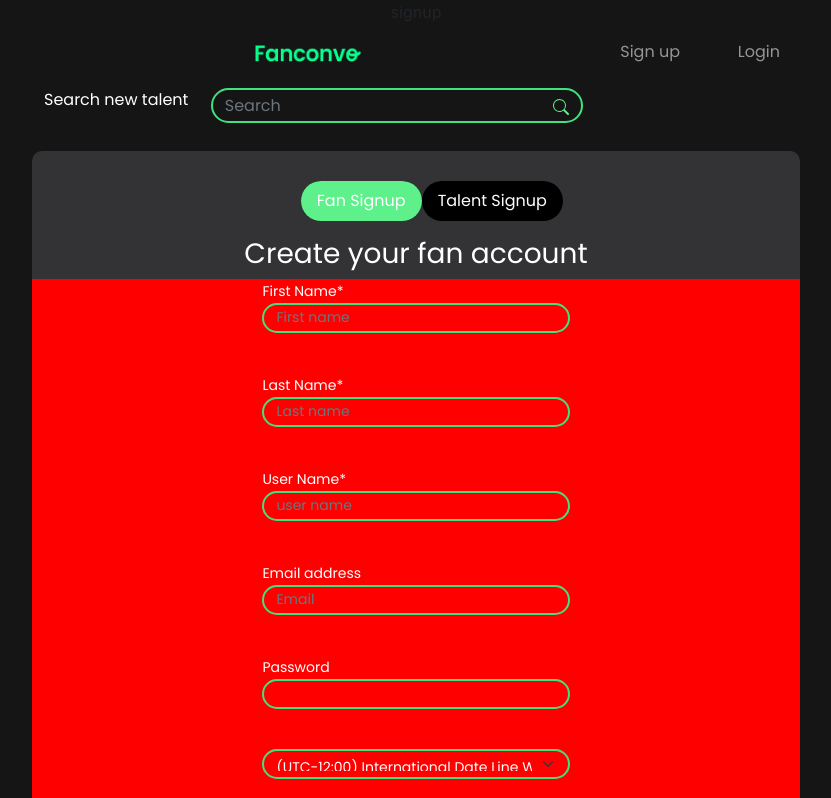
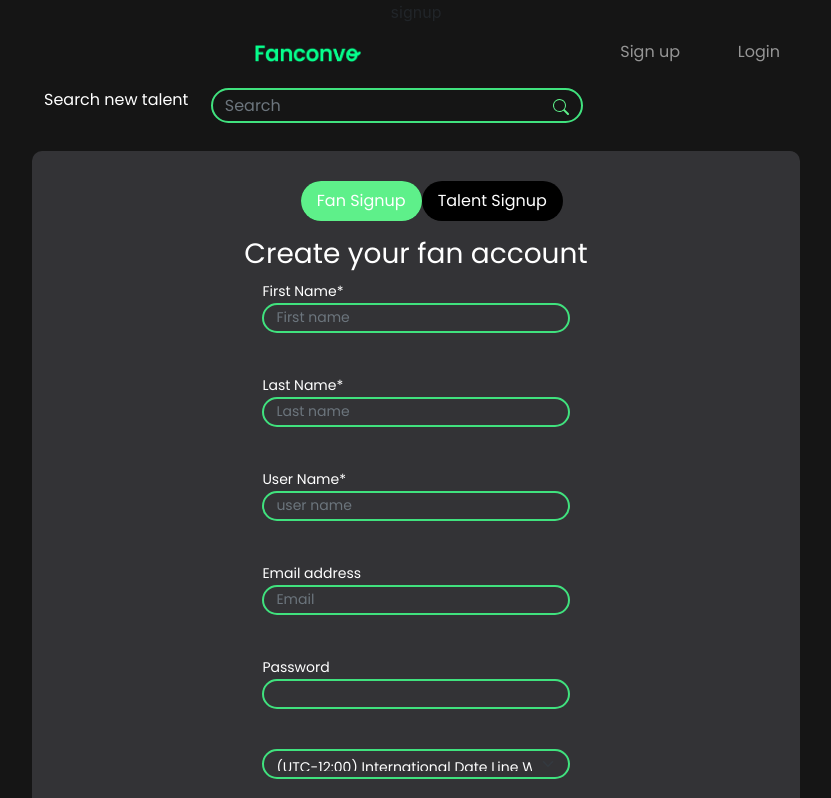
Before and after one commit to shagina123/hashtag, a React (Create React App) app: page / in a window 1280 px wide. Shown: the top 798 px of the page, without its empty margins (224-1055 px from the left). Built offline with nearby package versions, Linux system fonts and the light colour scheme.

Commit message:
signup page for fanconvo

```diff
--- a/src/Components/signupform/signupform.css
+++ b/src/Components/signupform/signupform.css
@@ -58,7 +58,8 @@
 }
 .signupdata{
     opacity: 100% !important;
-    background-color:  red !important;
+    background-color: transparent !important;
+    z-index: 44444 !important;
 
 }
 .form-check-input:checked{
```
